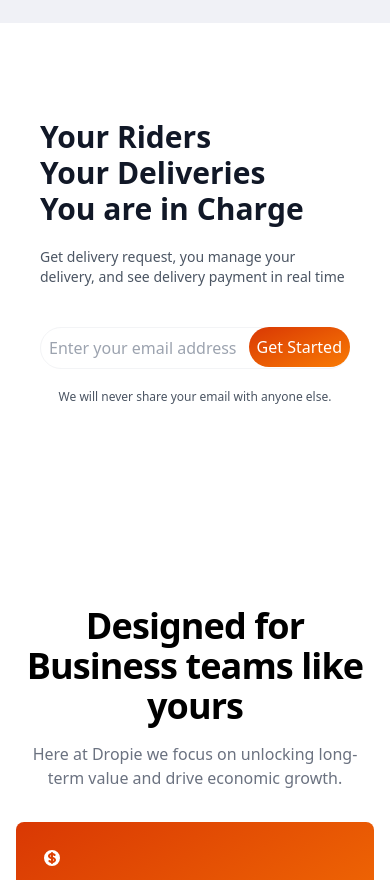
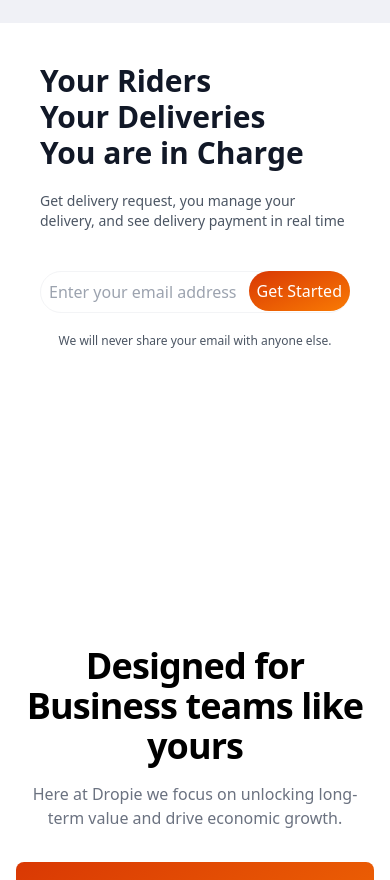
Before and after one commit to WekiWorklab/dropie-landing-page, a React (Create React App) app: page / in a window 390 px wide. Shown: the part 382-1262 px from the top of the page. Built offline with nearby package versions, Linux system fonts and the light colour scheme.

Commit message:
Updates to email

```diff
--- a/src/App.tsx
+++ b/src/App.tsx
@@ -92,7 +92,7 @@ function App() {
           </div>
         </div>
         <div className='mt-10 md:mt-0 w-full md:w-3/5 bg-[#fff] h-screen'>
-          <div className='flex flex-col  justify-center h-full px-10 md:px-20'>
+          <div className='flex flex-col md:justify-center h-full px-10 md:px-20'>
             <h1 className='text-3xl lg:text-7xl font-bold  text-gray-900'>Your Riders</h1>
             <h1 className='text-3xl lg:text-7xl font-bold  text-gray-900'>Your Deliveries</h1>
             <h1 className='text-3xl lg:text-7xl font-bold  text-gray-900'>You are in Charge</h1>
@@ -130,7 +130,7 @@ function App() {
 
       <section className='mt-28 md:mt-0 bg-conic-to-br from-white to-[#F97B04]' id='features'>
         <div className='py-8 px-4 mx-auto max-w-screen-xl sm:py-16 lg:px-6'>
-          <div className='w-full mb-8 lg:mb-16'>
+          <div className='w-full pt-10 md:pt-0 mb-8 lg:mb-16'>
             <h2 className='mb-4 text-4xl tracking-tight font-extrabold bg-conic-to-r from-black to-[#F97B04] text-center '>
               Designed for{" "}
               <span className='relative inline-block'>
```
